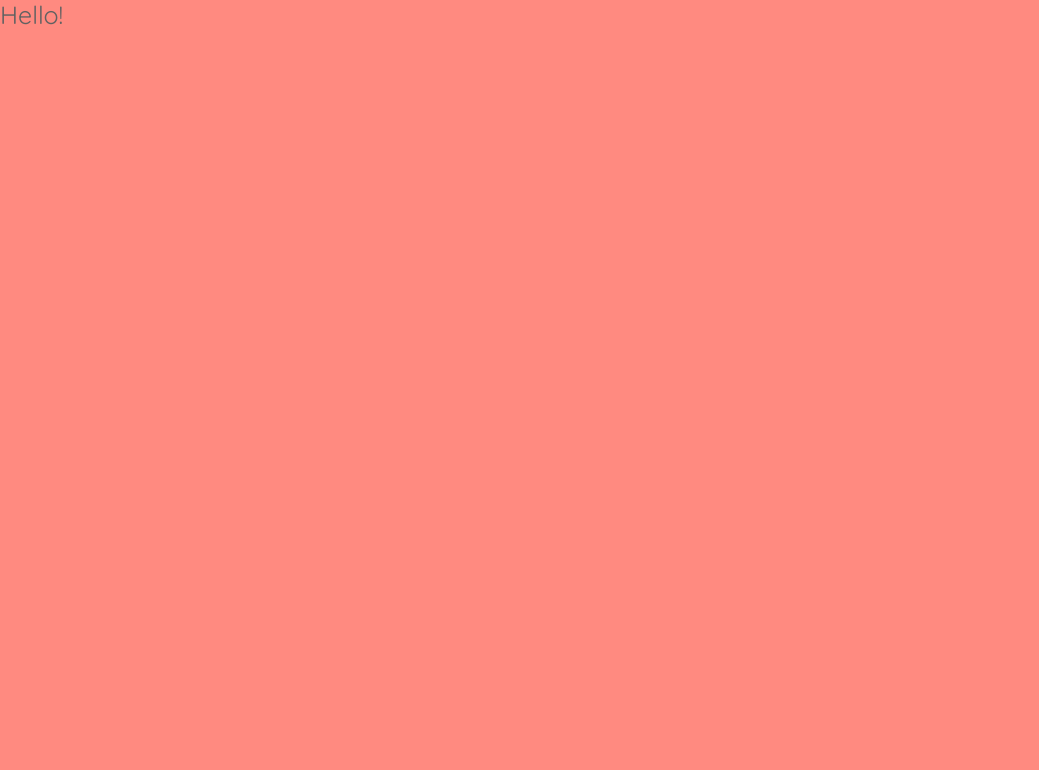
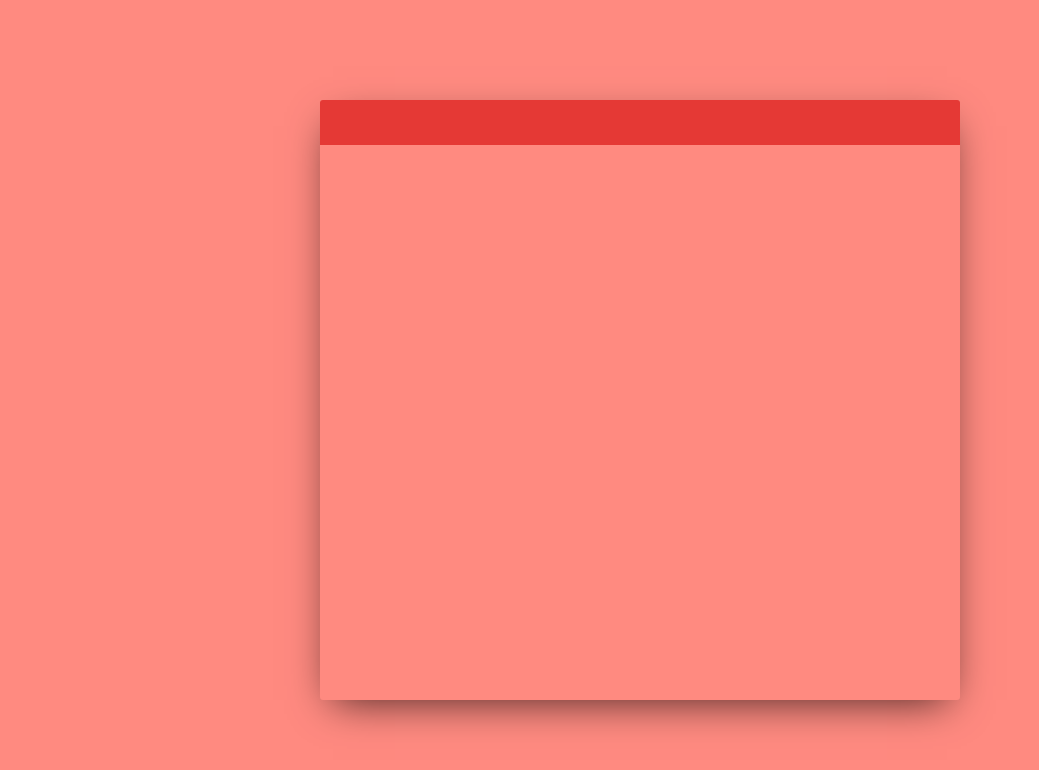
Before and after one commit to steebtom/weather-app, a React (Create React App) app: page / in a window 1280 px wide. Shown: the top 770 px of the page, without its empty margins (0-1039 px from the left). Built offline with nearby package versions, Linux system fonts and the light colour scheme.

Commit message:
components 1

```diff
--- a/package.json
+++ b/package.json
@@ -6,7 +6,7 @@
     "@testing-library/jest-dom": "^4.2.4",
     "@testing-library/react": "^9.5.0",
     "@testing-library/user-event": "^7.2.1",
-    "boostrap": "^2.0.0",
+    "bootstrap": "^4.5.3",
     "node-sass": "^4.14.0",
     "react": "^16.13.1",
     "react-dom": "^16.13.1",
--- a/src/App.js
+++ b/src/App.js
@@ -1,9 +1,13 @@
-import React from "react"
+import React from 'react';
+import Wrapper from '../src/components/wrapper/wrapper.component';
+import Main from '../src/components/main/main.component';
 
 const App = () => {
-  return (
-    <h1>Hello!</h1>
-  )
-}
+	return (
+		<Wrapper>
+			<Main />
+		</Wrapper>
+	);
+};
 
-export default App
+export default App;
--- /dev/null
+++ b/src/components/header/header.component.jsx
@@ -0,0 +1,10 @@
+import React from "react";
+
+
+const Header = () => (
+    <div className="header">
+        <h1 className="header__title"></h1>
+    </div>
+)
+
+export default Header;
--- /dev/null
+++ b/src/components/main/main.component.jsx
@@ -0,0 +1,18 @@
+import React from "react";
+
+import Header from "../header/header.component";
+
+
+const API_KEY = "3352729149c73266f5d23bbd95bca84d";
+const url = "api.openweathermap.org/data/2.5/weather?q={city name}&appid={API key}";
+
+
+const Main = () => {
+    return (
+        <div className="main">
+            <Header />
+        </div>
+    );
+}
+
+export default Main;
--- /dev/null
+++ b/src/components/wrapper/wrapper.component.jsx
@@ -0,0 +1,12 @@
+import React from 'react';
+
+
+const Wrapper = (props) => {
+    return (
+        <div className="wrapper">
+            { props.children }
+        </div>
+    )
+}
+
+export default Wrapper;
```
Also changed, not shown: src/index.js (+6 -6 lines), 1 other file (tests, documents, lock files or other folders).
